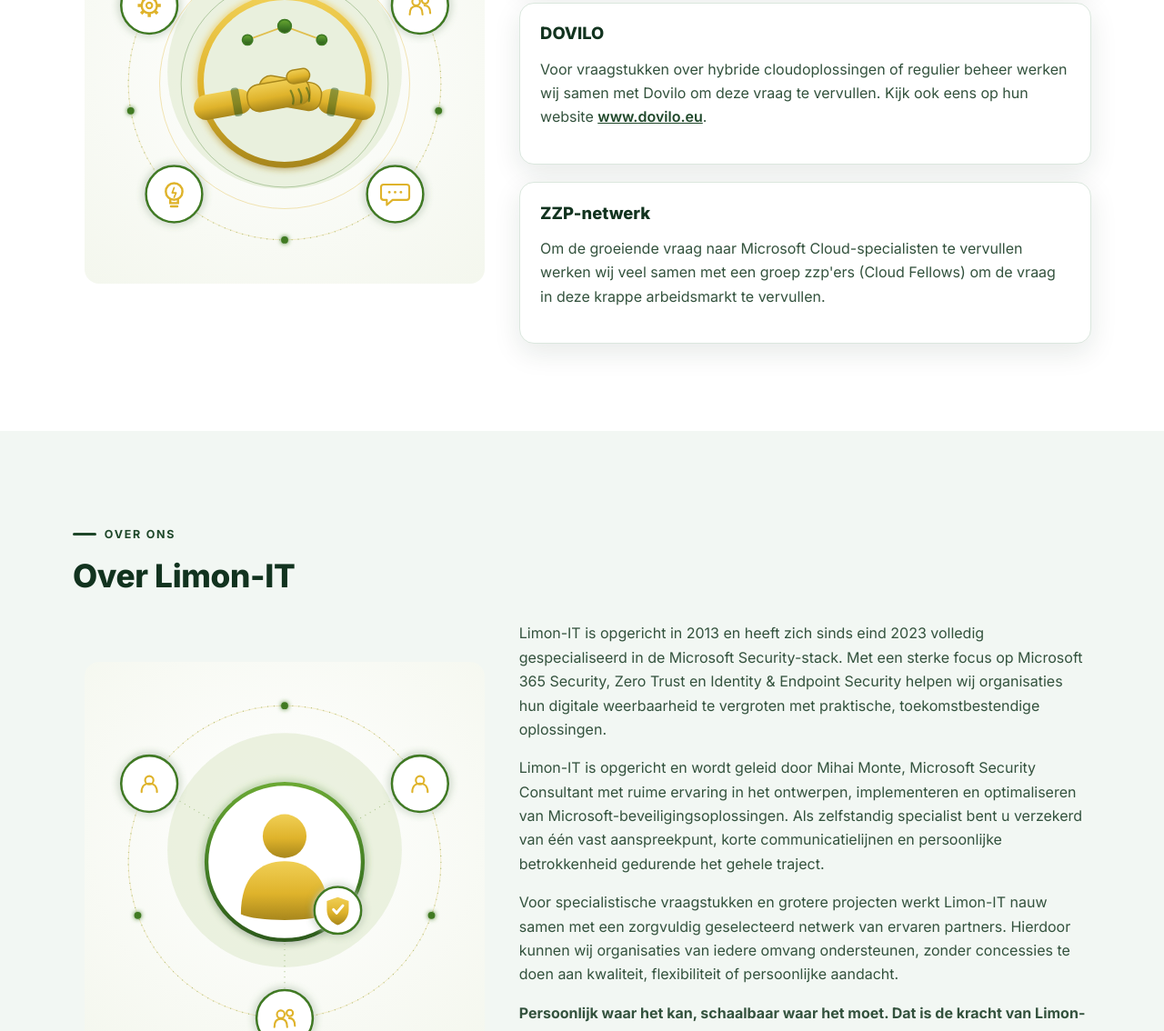
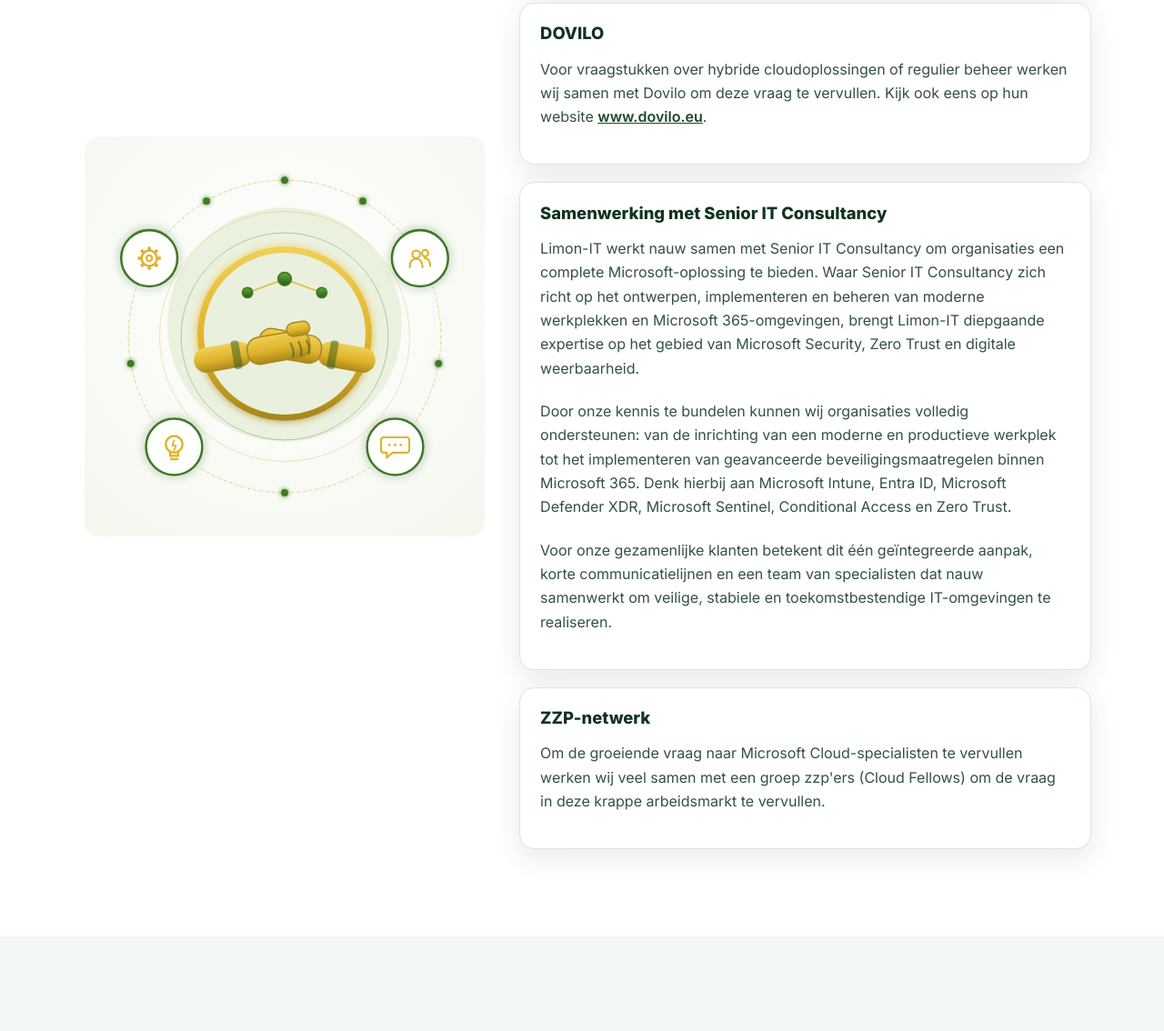
Before and after one commit to nurejev/Website-Limon-IT, a plain HTML site: page index.html in a window 1280 px wide. Shown: the part 6217-7351 px from the top of the page at 91% size. Drawn offline with Linux system fonts and the light colour scheme.

Commit message:
Partner: Senior IT Consultancy

```diff
--- a/index.html
+++ b/index.html
@@ -552,6 +552,15 @@
               <p class="en">For hybrid cloud solutions or day-to-day managed services we partner with Dovilo to meet that demand. Also visit their website at <a href="https://www.dovilo.eu" target="_blank" rel="noopener">www.dovilo.eu</a>.</p>
             </article>
             <article class="card">
+              <h3><span class="nl">Samenwerking met Senior IT Consultancy</span><span class="en">Partnership with Senior IT Consultancy</span></h3>
+              <p class="nl">Limon-IT werkt nauw samen met Senior IT Consultancy om organisaties een complete Microsoft-oplossing te bieden. Waar Senior IT Consultancy zich richt op het ontwerpen, implementeren en beheren van moderne werkplekken en Microsoft 365-omgevingen, brengt Limon-IT diepgaande expertise op het gebied van Microsoft Security, Zero Trust en digitale weerbaarheid.</p>
+              <p class="en">Limon-IT works closely with Senior IT Consultancy to offer organisations a complete Microsoft solution. While Senior IT Consultancy focuses on designing, implementing and managing modern workplaces and Microsoft 365 environments, Limon-IT brings in-depth expertise in Microsoft Security, Zero Trust and digital resilience.</p>
+              <p class="nl">Door onze kennis te bundelen kunnen wij organisaties volledig ondersteunen: van de inrichting van een moderne en productieve werkplek tot het implementeren van geavanceerde beveiligingsmaatregelen binnen Microsoft 365. Denk hierbij aan Microsoft Intune, Entra ID, Microsoft Defender XDR, Microsoft Sentinel, Conditional Access en Zero Trust.</p>
+              <p class="en">By combining our knowledge we can support organisations end-to-end: from setting up a modern, productive workplace to implementing advanced security measures within Microsoft 365 — including Microsoft Intune, Entra ID, Microsoft Defender XDR, Microsoft Sentinel, Conditional Access and Zero Trust.</p>
+              <p class="nl">Voor onze gezamenlijke klanten betekent dit één geïntegreerde aanpak, korte communicatielijnen en een team van specialisten dat nauw samenwerkt om veilige, stabiele en toekomstbestendige IT-omgevingen te realiseren.</p>
+              <p class="en">For our joint customers this means one integrated approach, short lines of communication and a team of specialists working closely together to deliver secure, stable and future-proof IT environments.</p>
+            </article>
+            <article class="card">
               <h3><span class="nl">ZZP-netwerk</span><span class="en">Freelance network</span></h3>
               <p class="nl">Om de groeiende vraag naar Microsoft Cloud-specialisten te vervullen werken wij veel samen met een groep zzp'ers (Cloud Fellows) om de vraag in deze krappe arbeidsmarkt te vervullen.</p>
               <p class="en">To meet the growing demand for Microsoft Cloud specialists we frequently collaborate with a group of freelancers (Cloud Fellows) to fulfil demand in this tight labour market.</p>
```
